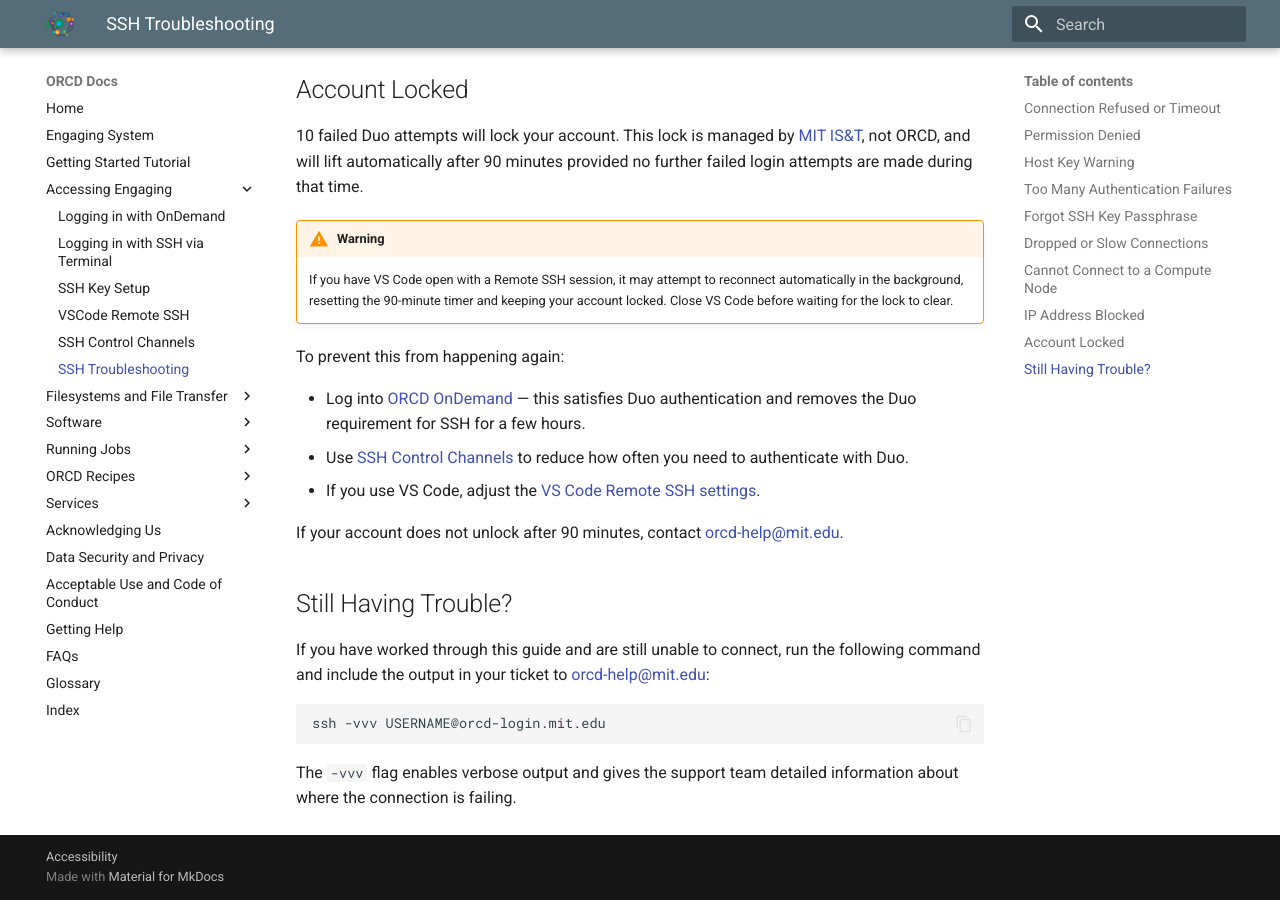
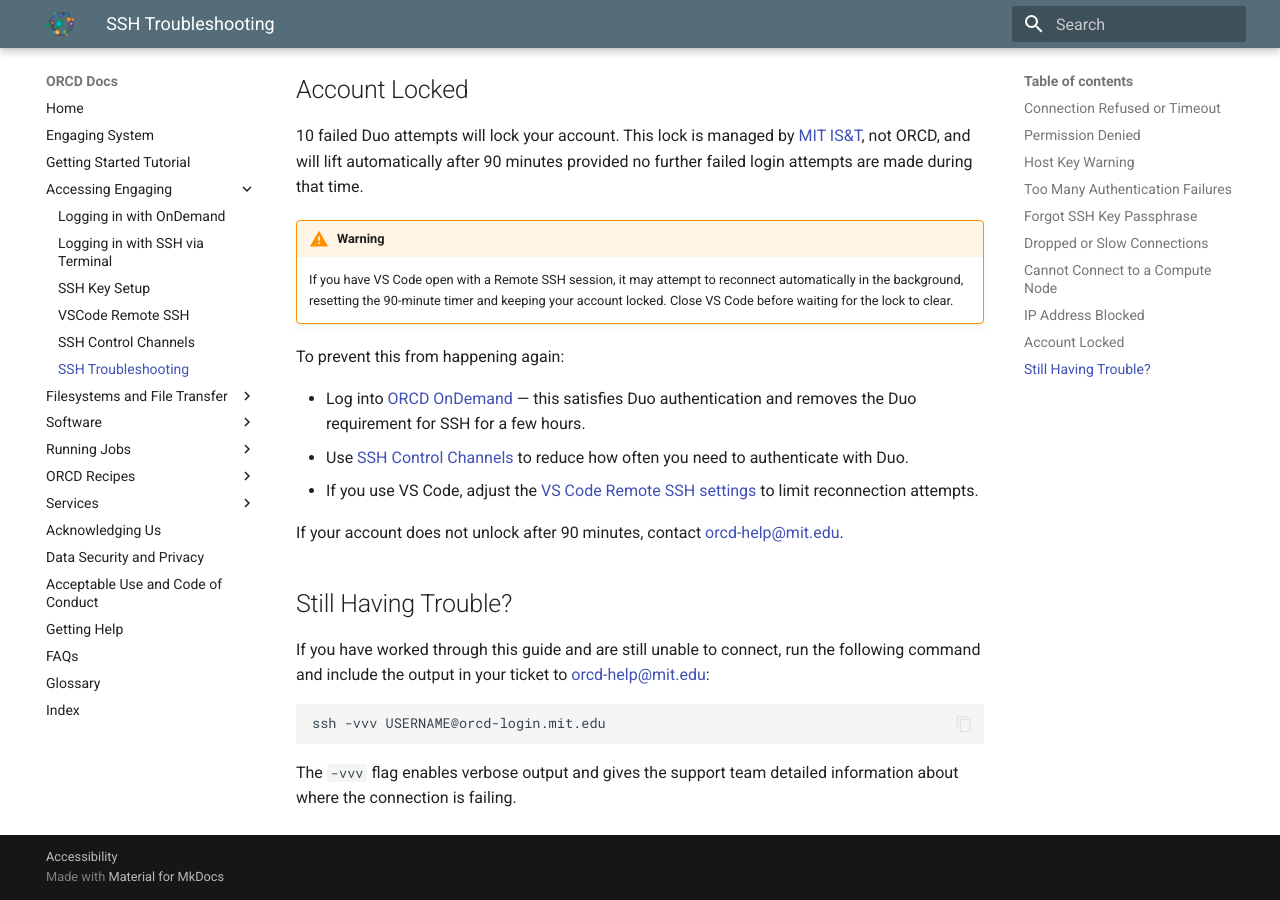
Before and after one commit to mit-orcd/orcd-docs-edit, an MkDocs documentation site: the page built from docs/accessing-orcd/ssh-troubleshooting.md, in a window 1280 px wide and 900 px high, scrolled down 3115 px. Built offline with MkDocs 1.6.1 and Material for MkDocs 9.7.7, drawn with Linux system fonts in a browser that asks for light colours.

Commit message:
Update docs/accessing-orcd/ssh-troubleshooting.md
Co-authored-by: Lauren Milechin <13963460+lmilechin@users.noreply.github.com>

```diff
--- a/docs/accessing-orcd/ssh-troubleshooting.md
+++ b/docs/accessing-orcd/ssh-troubleshooting.md
@@ -133,7 +133,7 @@
 
 - Log into [ORCD OnDemand](https://orcd-ood.mit.edu) — this satisfies Duo authentication and removes the Duo requirement for SSH for a few hours.
 - Use [SSH Control Channels](control-channels.md) to reduce how often you need to authenticate with Duo.
-- If you use VS Code, adjust the [VS Code Remote SSH settings](../recipes/vscode.md#adjust-the-remotessh-extension-settings).
+- If you use VS Code, adjust the [VS Code Remote SSH settings](../recipes/vscode.md#adjust-the-remotessh-extension-settings) to limit reconnection attempts.
 
 If your account does not unlock after 90 minutes, contact [orcd-help@mit.edu](mailto:orcd-help@mit.edu).
 
```
